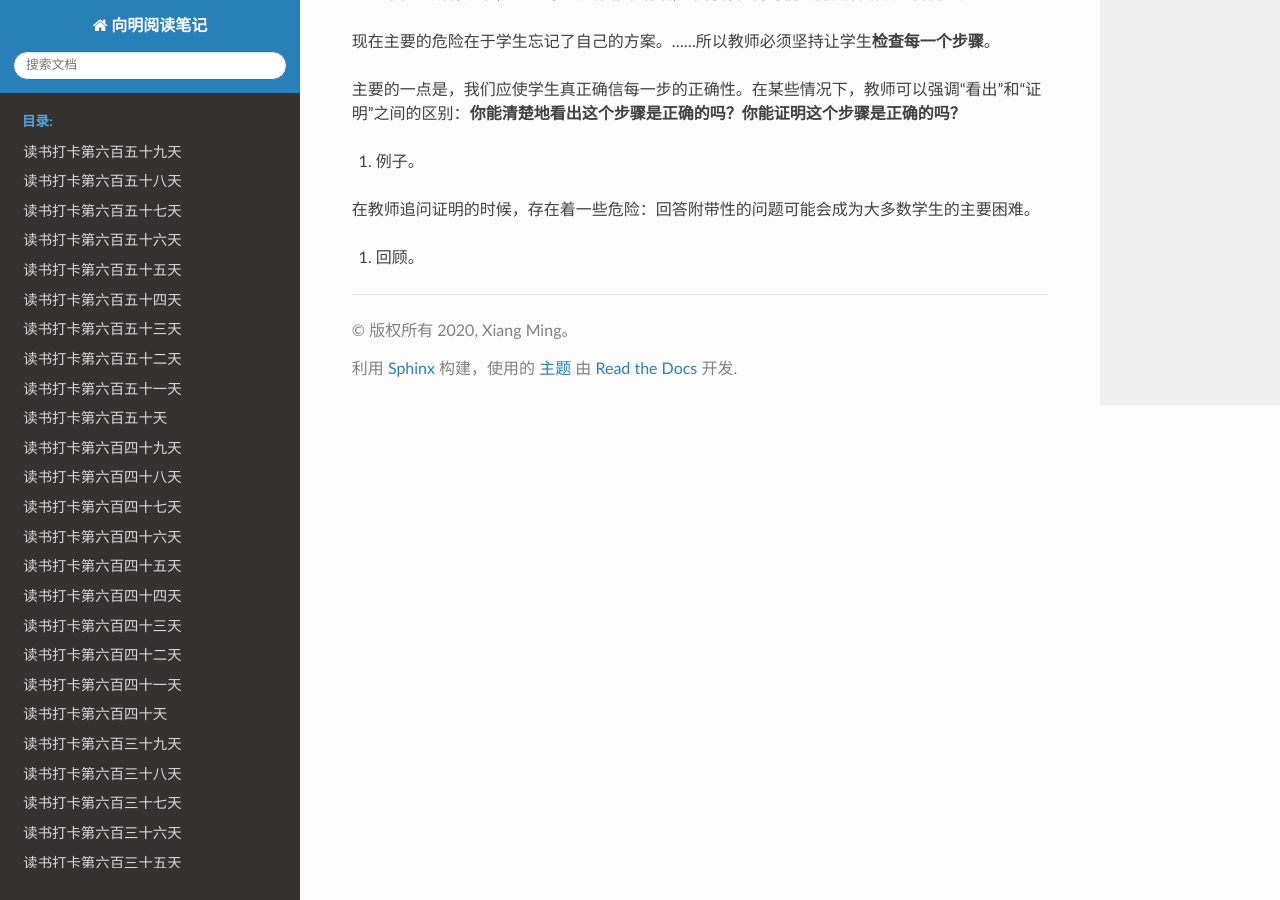
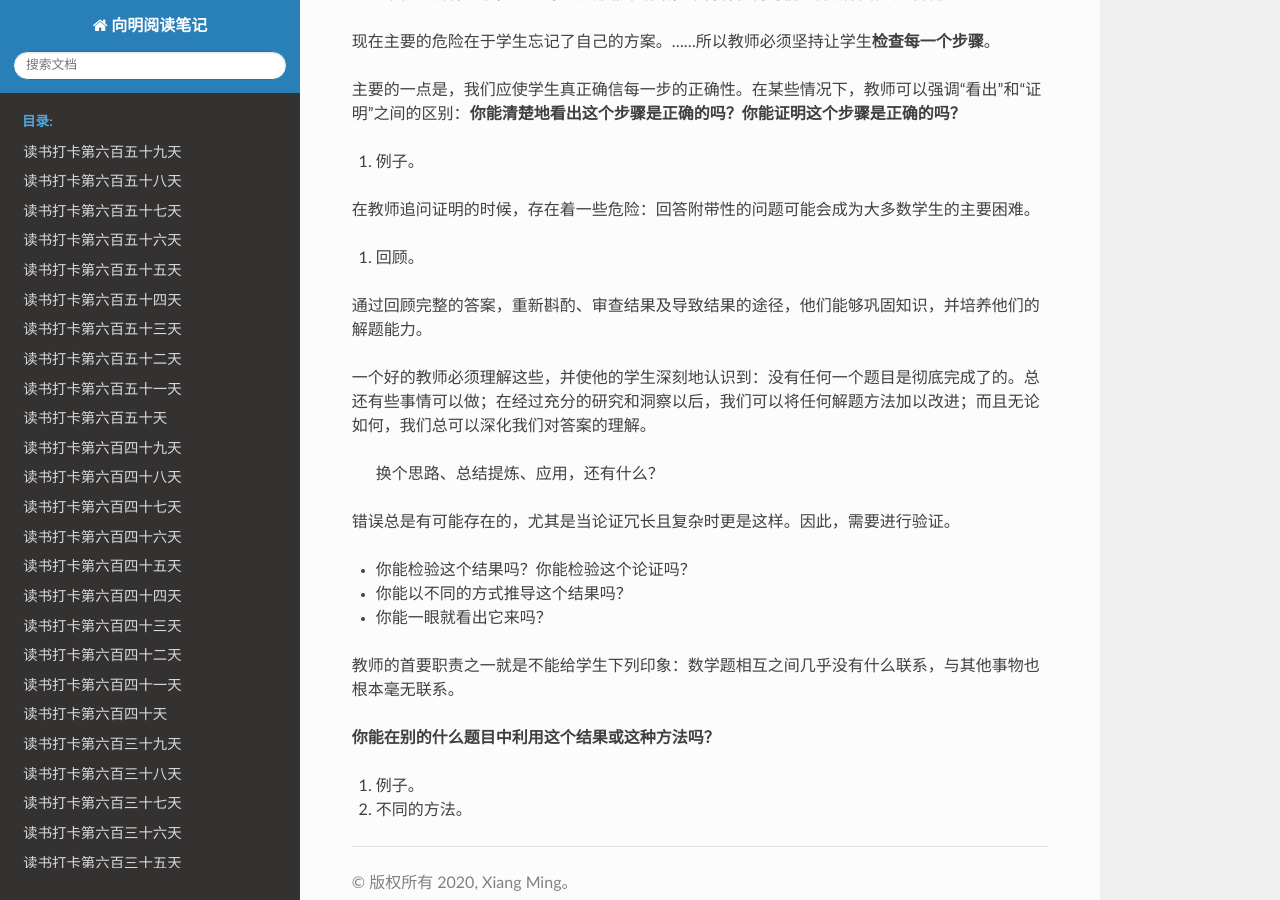
Before and after one commit to xiangming1975/reading, a Sphinx documentation site: the page built from source/Note_2023-12-30-13-37-08.md, in a window 1280 px wide and 900 px high, scrolled down 3399 px. Built offline with Sphinx 7.4.7 and the Read the Docs theme 2.0.0, drawn with Linux system fonts in a browser that asks for light colours.

Commit message:
自动提交时间: 2024-01-11T22:00:01,853649067+08:00

```diff
--- a/source/Note_2023-12-30-13-37-08.md
+++ b/source/Note_2023-12-30-13-37-08.md
@@ -118,3 +118,20 @@
 在教师追问证明的时候，存在着一些危险：回答附带性的问题可能会成为大多数学生的主要困难。
 
 13. 回顾。
+
+通过回顾完整的答案，重新斟酌、审查结果及导致结果的途径，他们能够巩固知识，并培养他们的解题能力。
+
+一个好的教师必须理解这些，并使他的学生深刻地认识到：没有任何一个题目是彻底完成了的。总还有些事情可以做；在经过充分的研究和洞察以后，我们可以将任何解题方法加以改进；而且无论如何，我们总可以深化我们对答案的理解。
+> 换个思路、总结提炼、应用，还有什么？
+
+错误总是有可能存在的，尤其是当论证冗长且复杂时更是这样。因此，需要进行验证。
+* 你能检验这个结果吗？你能检验这个论证吗？
+* 你能以不同的方式推导这个结果吗？
+* 你能一眼就看出它来吗？
+
+教师的首要职责之一就是不能给学生下列印象：数学题相互之间几乎没有什么联系，与其他事物也根本毫无联系。
+
+**你能在别的什么题目中利用这个结果或这种方法吗？**
+
+14. 例子。
+15. 不同的方法。
```
